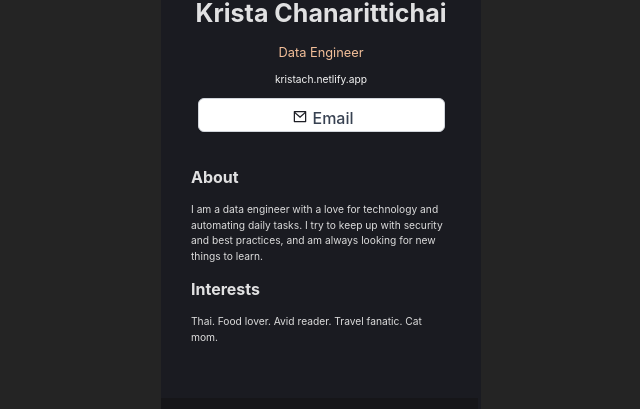
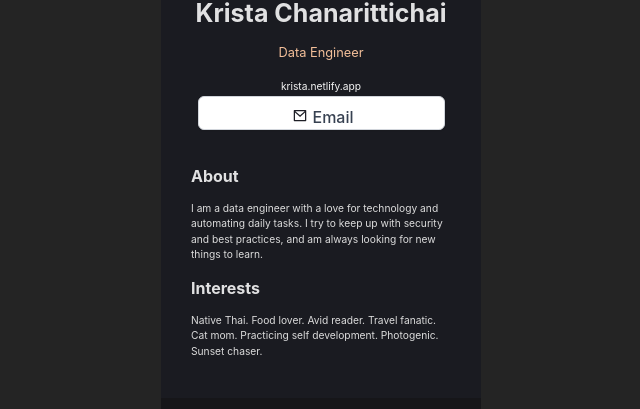
Before and after one commit to jasminepvo/digital-business-card, a React (Vite) app: page / in a window 1280 px wide. Shown: the part 377-786 px from the top of the page, without its empty margins (319-959 px from the left). Built offline with nearby package versions, Linux system fonts and the light colour scheme.

Commit message:
Fix footer size + make website a link

```diff
--- a/src/components/Main.jsx
+++ b/src/components/Main.jsx
@@ -5,13 +5,13 @@ export default function Main() {
 		<div className="main">
 			<h1>Krista Chanarittichai</h1>
 			<h3>Data Engineer</h3>
-			<p>kristach.netlify.app</p>
+			<a href="https://krista.netlify.app">krista.netlify.app</a>
 			<button><svg xmlns="http://www.w3.org/2000/svg" viewBox="0 0 24 24" width="24" height="15"><path fill="none" d="M0 0h24v24H0z"/><path d="M3 3h18a1 1 0 0 1 1 1v16a1 1 0 0 1-1 1H3a1 1 0 0 1-1-1V4a1 1 0 0 1 1-1zm17 4.238l-7.928 7.1L4 7.216V19h16V7.238zM4.511 5l7.55 6.662L19.502 5H4.511z" fill="rgba(30,31,38,1)"/></svg>Email</button>
 			<section>
 				<h2>About</h2>
 				<p>I am a data engineer with a love for technology and automating daily tasks. I try to keep up with security and best practices, and am always looking for new things to learn.</p>
 				<h2>Interests</h2>
-				<p>Thai. Food lover. Avid reader. Travel fanatic. Cat mom. </p>
+				<p>Native Thai. Food lover. Avid reader. Travel fanatic. Cat mom. Practicing self development. Photogenic. Sunset chaser.</p>
 			</section>
 		</div>
 	);
--- a/src/index.css
+++ b/src/index.css
@@ -101,12 +101,11 @@ button:focus-visible {
 
 	color: #f3bf99;
 }
-.main > p {
+.main > a {
 	font-weight: 400;
 	font-size: 10.24px;
 	line-height: 150%;
 	/* identical to box height, or 15px */
-
 	text-align: center;
 
 	color: #f5f5f5;
@@ -152,8 +151,8 @@ section > p {
 	display: flex;
 	justify-content: center;
 	gap: 10px;
-	width: 317px;
-	height: 64px;
+	width: 320px;
+	height: 65px;
 
 	background: #161619;
 	border-radius: 0px 0px 10px 10px;
```
